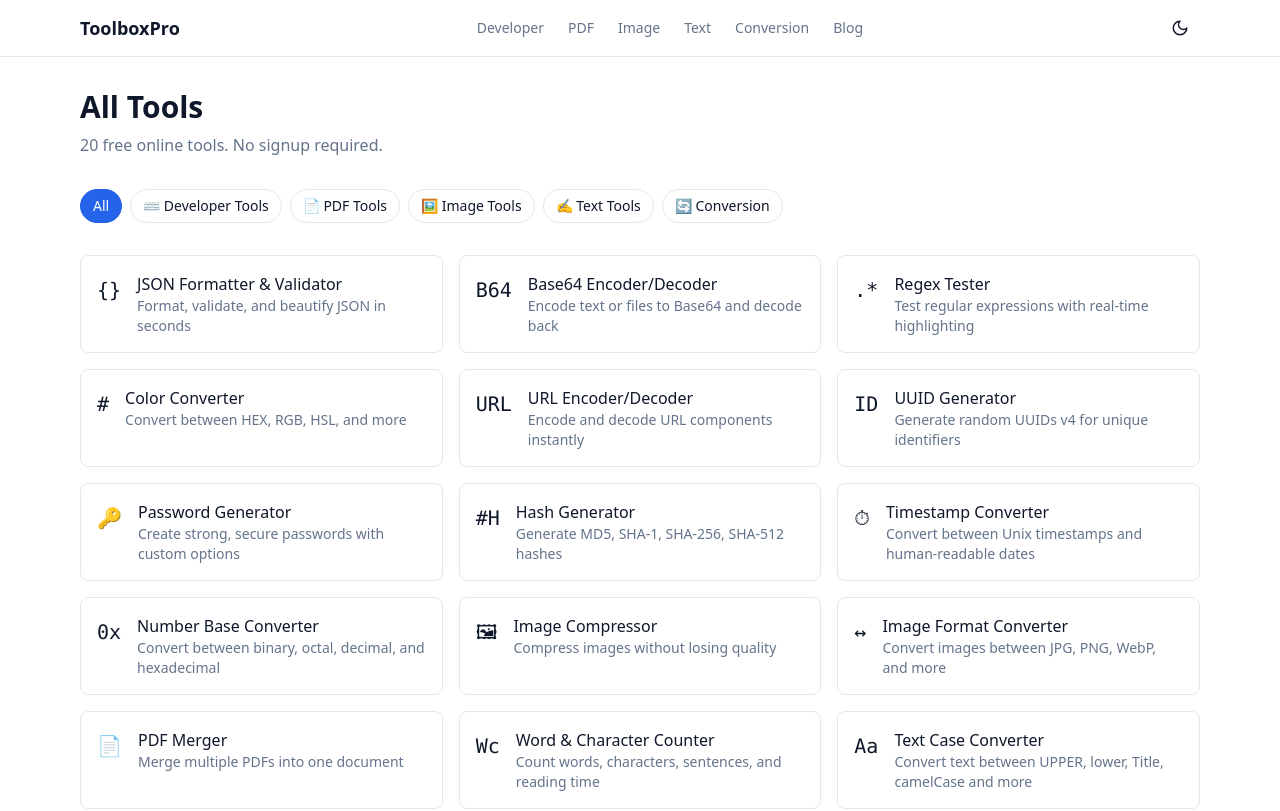
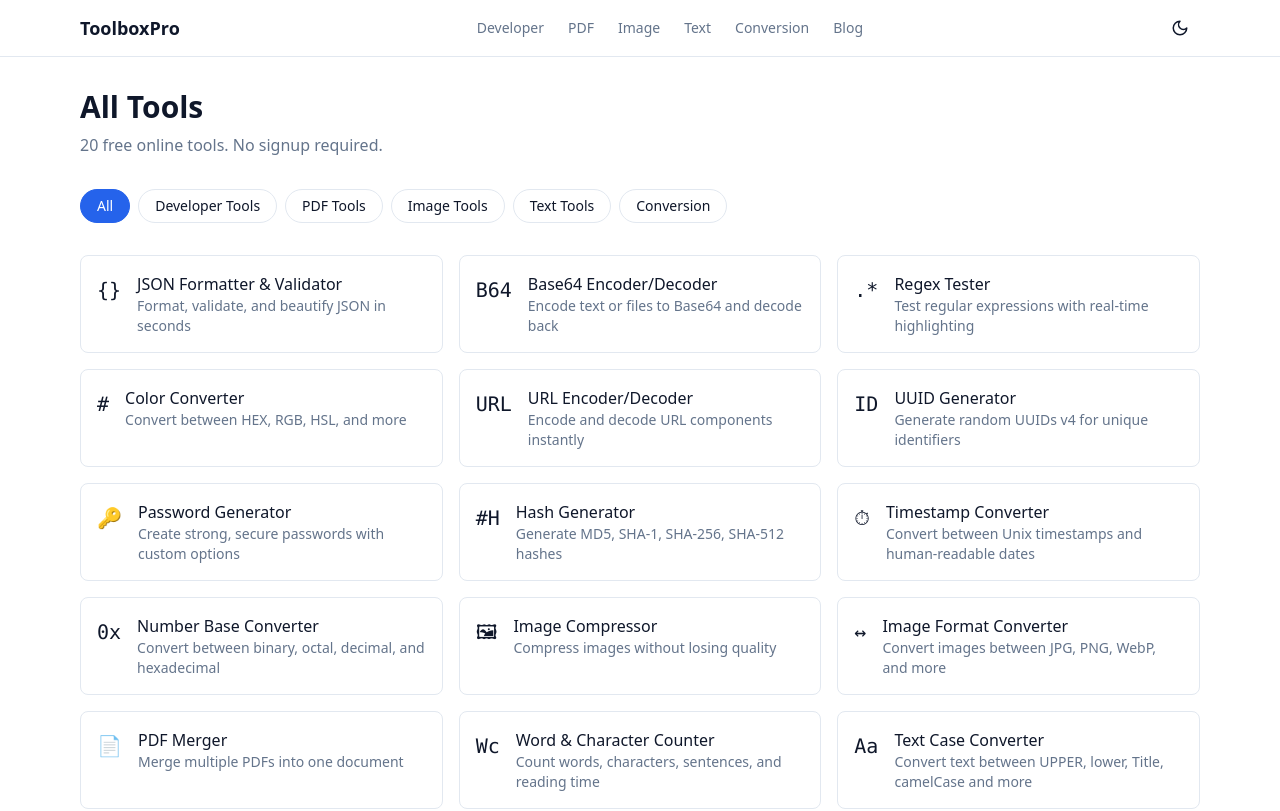
Before and after one commit to hyehugh/ToolBoxPro, a Next.js app: page /tools in a window 1280 px wide. Shown: the top 811 px of the page. Built offline with nearby package versions, Linux system fonts and the light colour scheme.

Commit message:
fix: double 'Tools' in H1, emoji rendering in filter tags

```diff
--- a/app/tools/page.tsx
+++ b/app/tools/page.tsx
@@ -22,7 +22,7 @@ export default async function ToolsPage({ searchParams }: Props) {
     <div className="mx-auto max-w-6xl px-4 py-8">
       <h1 className="text-3xl font-bold mb-2">
         {selectedCategory
-          ? `${categories.find((c) => c.id === selectedCategory)?.name || "All"} Tools`
+          ? `${categories.find((c) => c.id === selectedCategory)?.name || "All"}`
           : "All Tools"}
       </h1>
       <p className="text-muted-foreground mb-8">
@@ -33,7 +33,7 @@ export default async function ToolsPage({ searchParams }: Props) {
       <div className="flex flex-wrap gap-2 mb-8">
         <Link
           href="/tools"
-          className={`px-3 py-1.5 rounded-full text-sm border transition-colors ${
+          className={`px-4 py-1.5 rounded-full text-sm border transition-colors ${
             !selectedCategory
               ? "bg-primary text-primary-foreground border-primary"
               : "bg-background border-input hover:bg-accent"
@@ -45,13 +45,13 @@ export default async function ToolsPage({ searchParams }: Props) {
           <Link
             key={cat.id}
             href={`/tools?category=${cat.id}`}
-            className={`px-3 py-1.5 rounded-full text-sm border transition-colors ${
+            className={`px-4 py-1.5 rounded-full text-sm border transition-colors ${
               selectedCategory === cat.id
                 ? "bg-primary text-primary-foreground border-primary"
                 : "bg-background border-input hover:bg-accent"
             }`}
           >
-            {cat.icon} {cat.name}
+            {cat.name}
           </Link>
         ))}
       </div>
```
